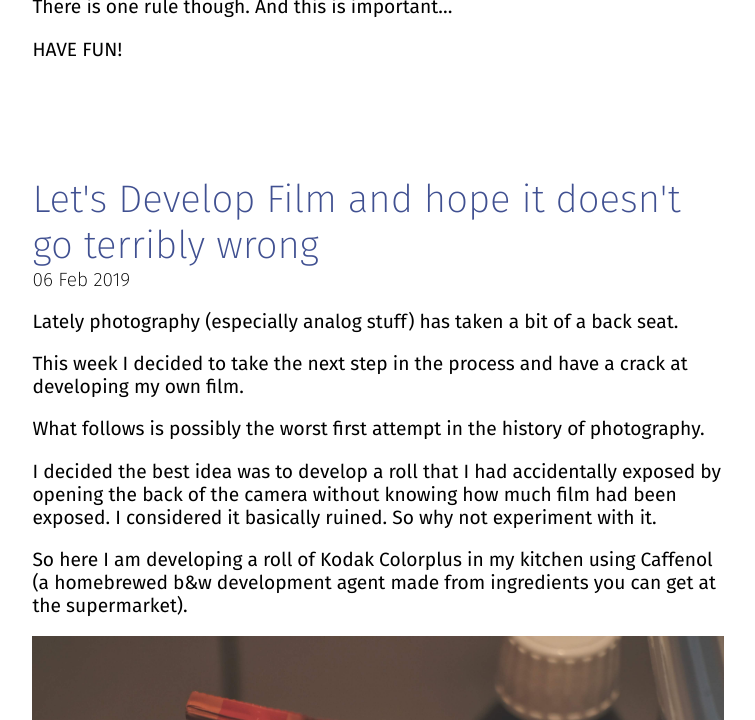
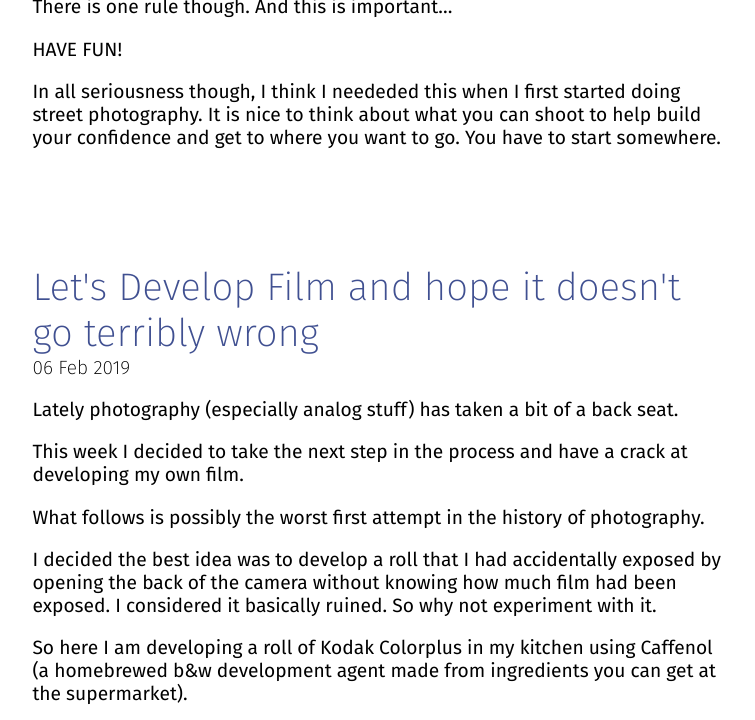
Before and after one commit to foopod/blog-3.0, a Jekyll site: the page built from index.html, in a window 1280 px wide and 900 px high, scrolled down 10207 px, cut to the strip 180-900 px from the top of the window. Shown: the whole strip, without its empty margins (262-1017 px from the left). Built offline with Jekyll 4.4.1, drawn with Linux system fonts in a browser that asks for light colours; the list of posts is cut into pages by our own code.

Commit message:
Update 2019-06-11-street-photography.md

```diff
--- a/_posts/2019-06-11-street-photography.md
+++ b/_posts/2019-06-11-street-photography.md
@@ -45,3 +45,5 @@ Or you can take your photos discretely
 There is one rule though. And this is important...
 
 HAVE FUN!
+
+In all seriousness though, I think I neededed this when I first started doing street photography. It is nice to think about what you can shoot to help build your confidence and get to where you want to go. You have to start somewhere.
```
